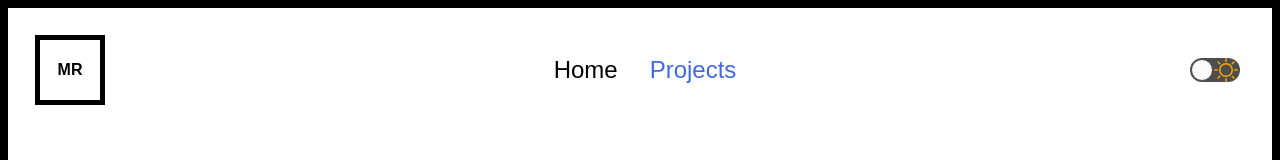
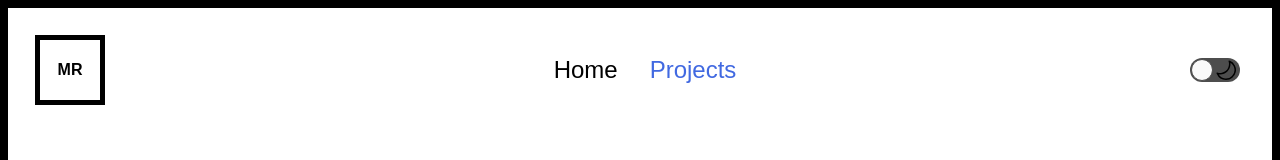
Before and after one commit to mrideout1985/Portfolio, a Next.js app: page /projects in a window 1280 px wide. Shown: the top 160 px of the page. Built offline with nearby package versions, Linux system fonts and the light colour scheme.

Commit message:
fixed toggle order of icons

```diff
--- a/components/toggle/DarkToggle.js
+++ b/components/toggle/DarkToggle.js
@@ -8,7 +8,7 @@ export const DarkToggle = ({ isDark, onChange }) => {
   return (
     <Toggle
       className={styles.toggle}
-      icons={{ checked: <Moon />, unchecked: <Sun /> }}
+      icons={{ checked: <Sun />, unchecked: <Moon /> }}
       aria-label="Dark mode"
       checked={isDark}
       onChange={onChange}
```
